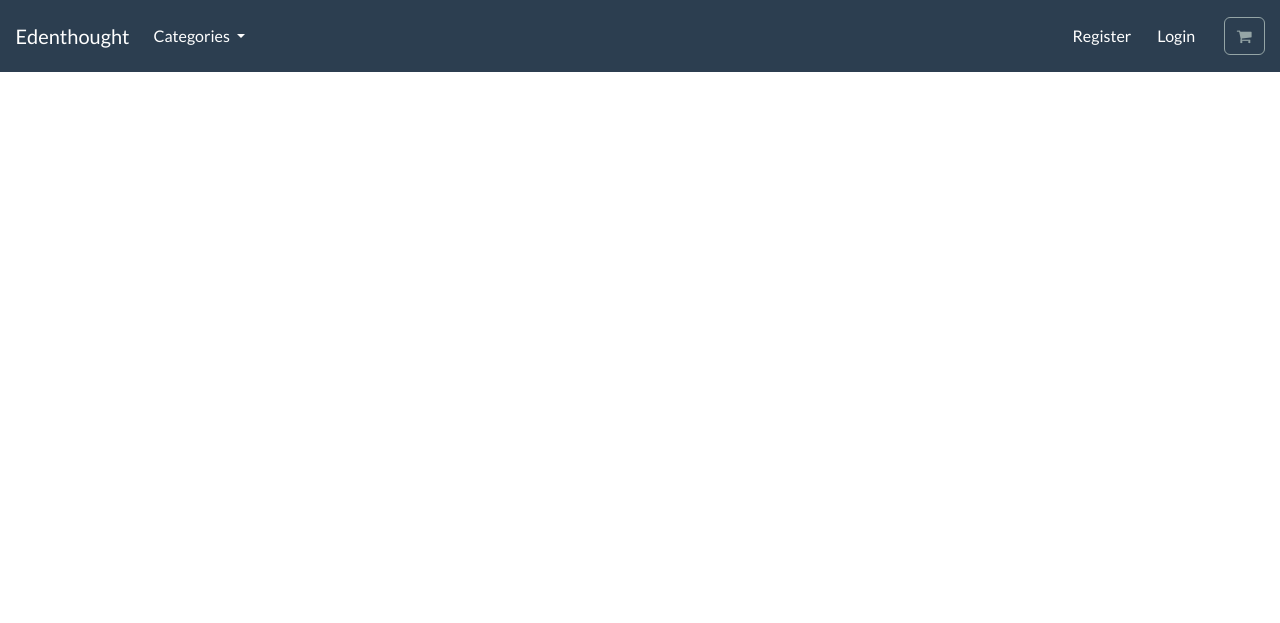
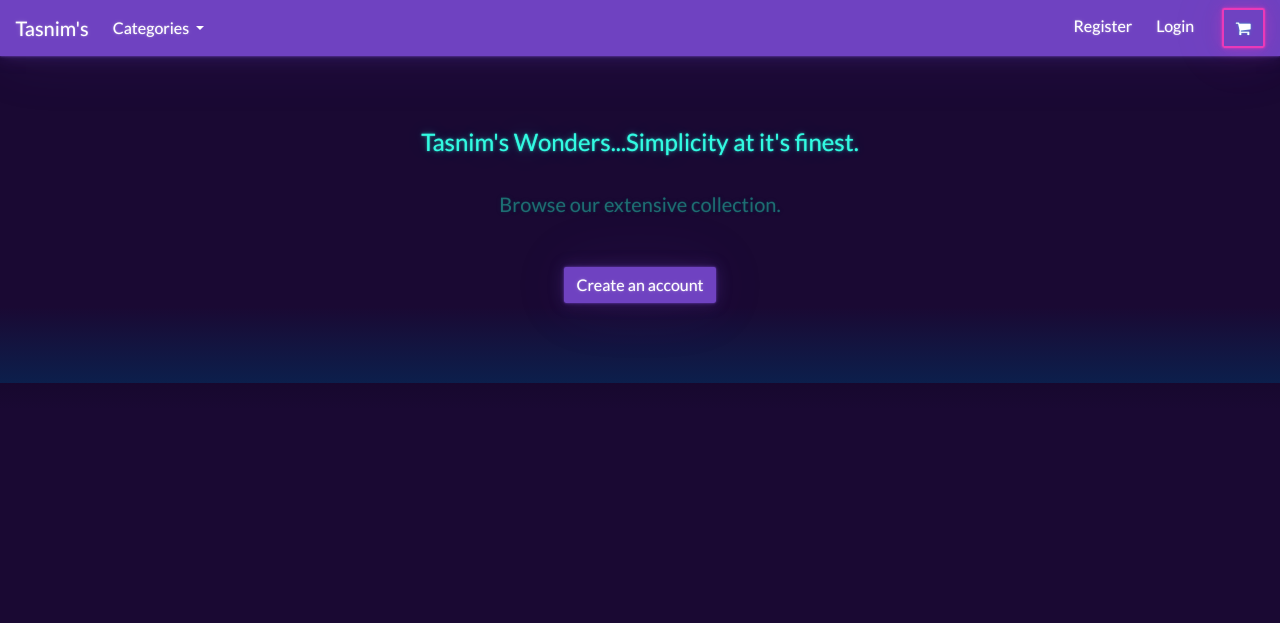
Before and after one commit to tasnim0tantawi/e-commerce-django, a Django app: page / in a window 1280 px wide. Shown: the top 623 px of the page. Run offline with Django 4.2, Linux system fonts and the light colour scheme; some libraries are stand-ins or nearby versions.

Commit message:
migrations

```diff
--- a/store/models.py
+++ b/store/models.py
@@ -23,6 +23,10 @@ class Category(models.Model):
 
 
 class Product(models.Model):
+    # FK
+
+    category = models.ForeignKey(Category, related_name='product', on_delete=models.CASCADE, null=True)
+
     title = models.CharField(max_length=250)
     brand = models.CharField(max_length=250, default='un-branded')
     # blank=True means that this field is optional
--- a/store/templates/store/base.html
+++ b/store/templates/store/base.html
@@ -11,13 +11,13 @@
         <meta name="viewport" content="width=device-width, initial-scale=1">
 
 
-	  <title> Edenthought </title>
+	  <title> Tasnim's Wonders </title>
 
 
 
         <!-- CSS -->
 
-        <link rel="stylesheet" href="https://bootswatch.com/5/flatly/bootstrap.min.css">
+        <link rel="stylesheet" href="https://bootswatch.com/5/vapor/bootstrap.min.css">
 
         <link rel="stylesheet" href="https://cdnjs.cloudflare.com/ajax/libs/font-awesome/4.7.0/css/font-awesome.min.css">
 
@@ -50,7 +50,7 @@
 
         <a class="navbar-brand main-heading text-white" href="{% url 'store' %}">
 
-        &nbsp; &nbsp; Edenthought
+        &nbsp; &nbsp; Tasnim's
 
         </a>
 
--- a/store/templates/store/store.html
+++ b/store/templates/store/store.html
@@ -3,6 +3,40 @@
 
 {% block content %}
 
+   <!-- Introduction section -->
+
+    <section class="py-4 text-center container">
+
+        <div class="row py-lg-5">
+
+            <div class="col-lg-6 col-md-8 mx-auto">
+
+
+                <h4> Tasnim's Wonders...Simplicity at it's finest. </h4>
+
+
+                <br>
+
+
+                <p class="lead text-muted">
+
+                Browse our extensive collection.
+
+                </p>
+
+
+                <br>
+
+                <a href="#" class="btn btn-primary my-2"> Create an account </a>
+
+
+            </div>
+
+        </div>
+
+
+    </section>
+
 
 
 {% endblock %}
```
Also changed, not shown: db.sqlite3, store/migrations/0002_product_category.py (added).
